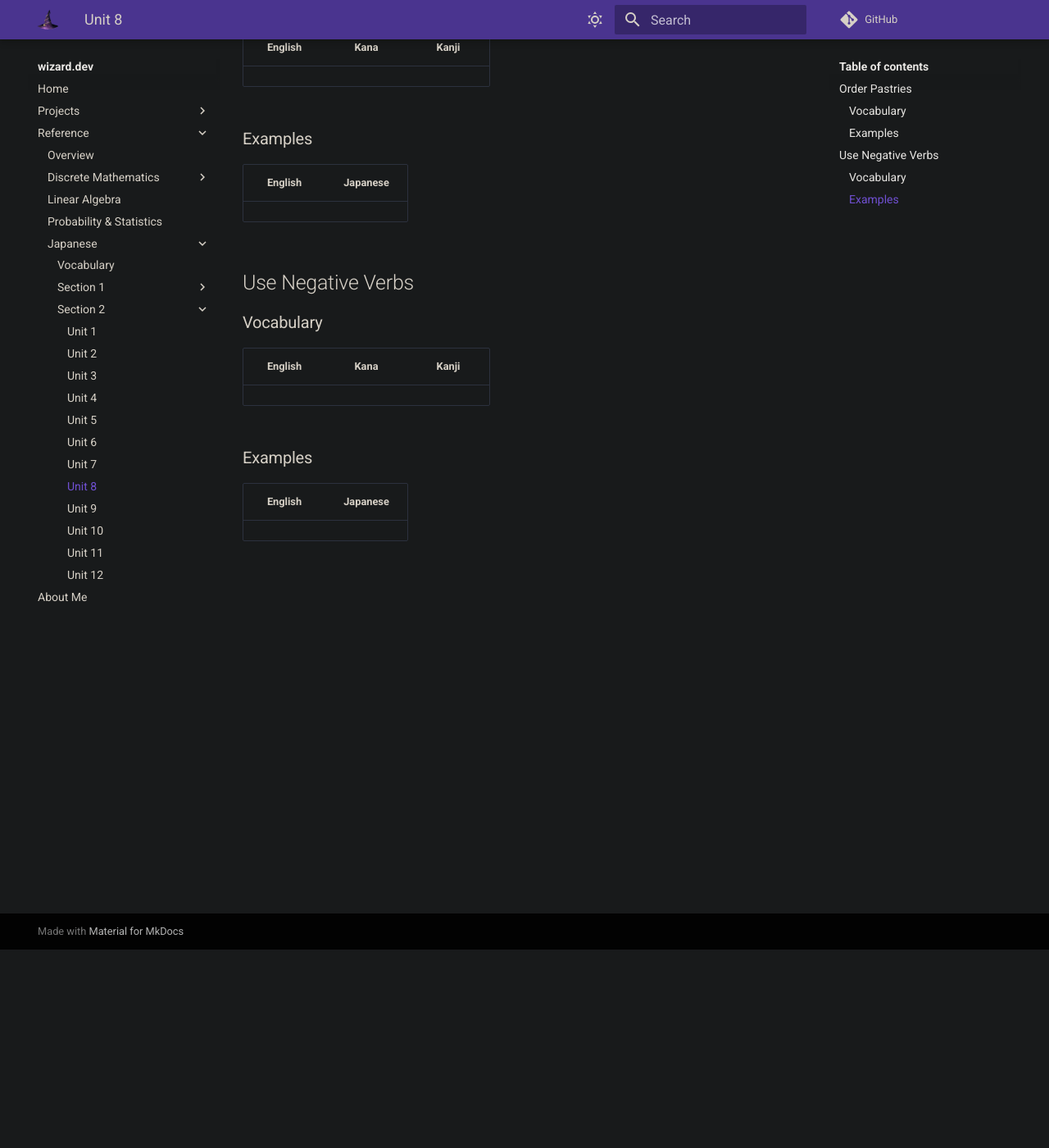
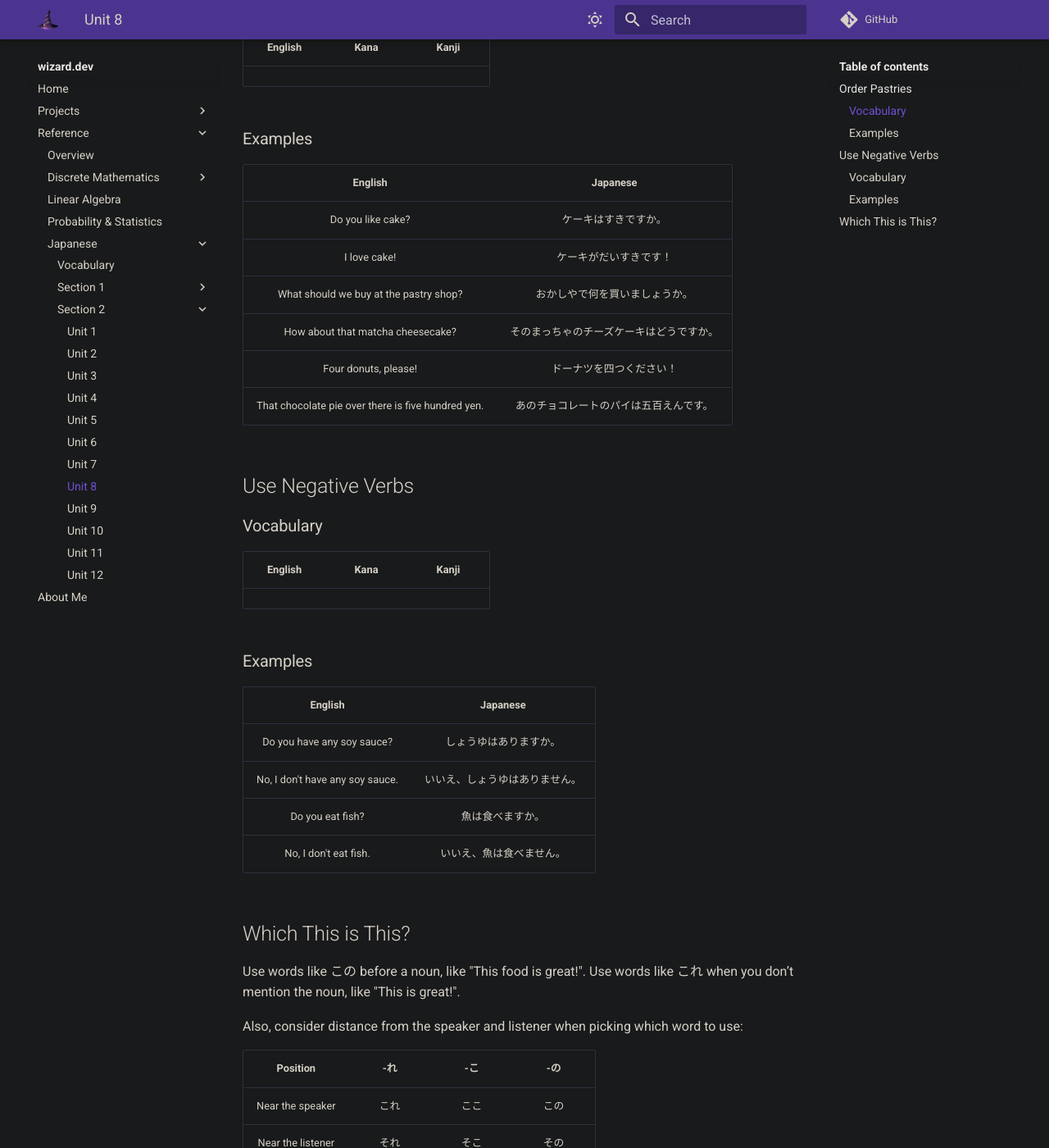
Before and after one commit to zkWildfire/wizard.dev, an MkDocs documentation site: the page built from docs/reference/japanese/section-2/unit-8.md, in a window 1280 px wide and 1400 px high, scrolled down 242 px. Shown: the whole window at 82% size. Built offline with MkDocs 1.6.1 and Material for MkDocs 9.7.7, drawn with Linux system fonts in a browser that asks for light colours; comment, search, counter and statistics services are not loaded; some of the changed text lies outside the part shown.

Commit message:
Add examples for section 2 unit 8.

```diff
--- a/docs/reference/japanese/section-2/unit-8.md
+++ b/docs/reference/japanese/section-2/unit-8.md
@@ -8,6 +8,12 @@
 ### Examples
 | English | Japanese |
 |:-------:|:--------:|
+| Do you like cake? | ケーキはすきですか。 |
+| I love cake! | ケーキがだいすきです！ |
+| What should we buy at the pastry shop? | おかしやで何を買いましょうか。 |
+| How about that matcha cheesecake? | そのまっちゃのチーズケーキはどうですか。 |
+| Four donuts, please! | ドーナツを四つください！ |
+| That chocolate pie over there is five hundred yen. | あのチョコレートのパイは五百えんです。 |
 
 ## Use Negative Verbs
 ### Vocabulary
@@ -18,3 +24,21 @@
 ### Examples
 | English | Japanese |
 |:-------:|:--------:|
+| Do you have any soy sauce? | しょうゆはありますか。 |
+| No, I don't have any soy sauce. | いいえ、しょうゆはありません。 |
+| Do you eat fish? | 魚は食べますか。 |
+| No, I don't eat fish. | いいえ、魚は食べません。 |
+
+## Which This is This?
+Use words like この before a noun, like "This food is great!". Use words like
+これ when you don’t mention the noun, like "This is great!".
+
+Also, consider distance from the speaker and listener when picking which word
+to use:
+
+| Position | -れ | -こ | -の |
+|:--------:|:---:|:---:|:---:|
+| Near the speaker | これ | ここ | この |
+| Near the listener | それ | そこ | その |
+| Far from both | あれ | あそこ | あの |
+| Question word | どれ<br>(which) | どこ<br>(where) | どの<br>(which) |
```
Also changed, not shown: 1 other file.
